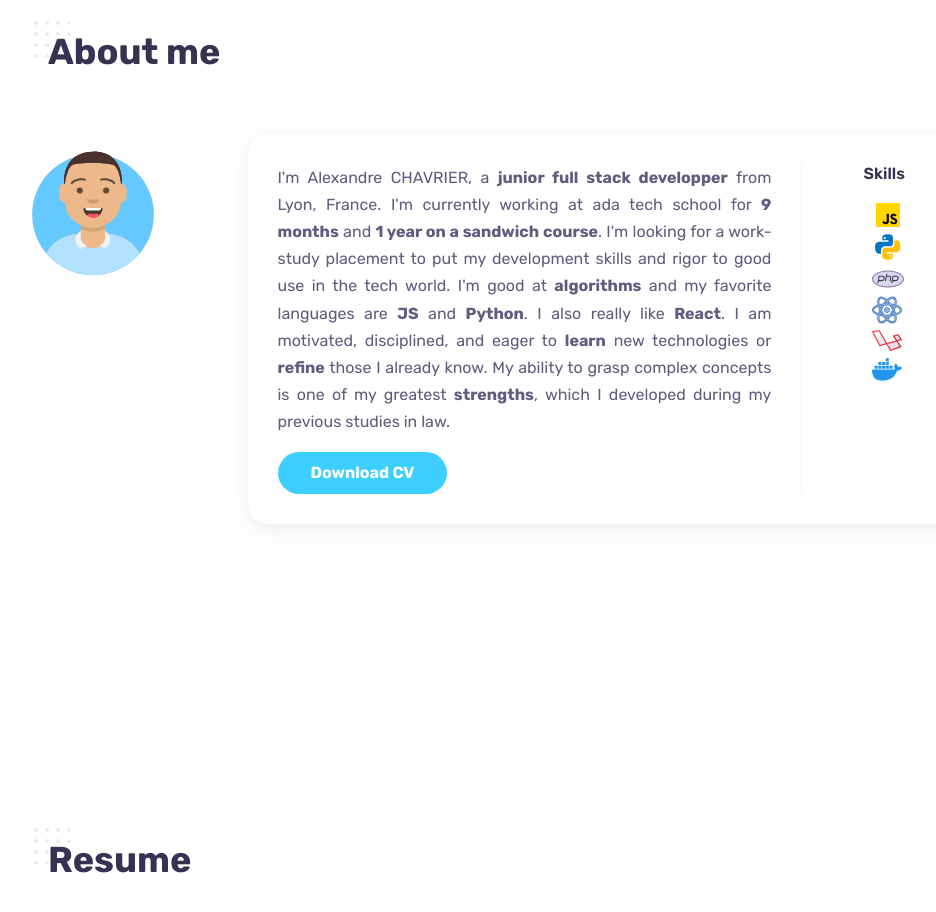
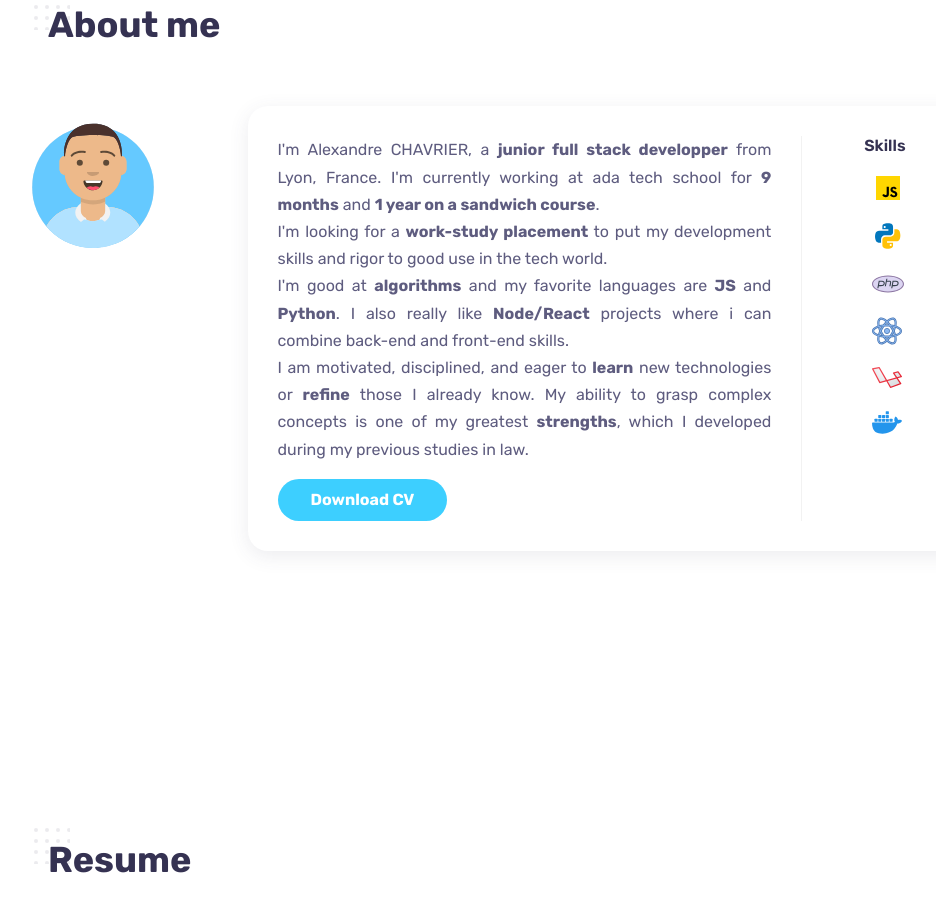
Before and after one commit to AlexandreChavrier/portfolio-alex, a React (Vite) app: page / in a window 1280 px wide. Shown: the part 923-1835 px from the top of the page, without its empty margins (157-1093 px from the left). Built offline with nearby package versions, Linux system fonts and the light colour scheme.

Commit message:
push de la V1.1

```diff
--- a/src/components/about/About.jsx
+++ b/src/components/about/About.jsx
@@ -13,11 +13,11 @@ function About() {
                 <img src={Avatar2} alt="" className="about__img" />
                 <div className="about__data grid">
                     <div className="about__info">
-                        <p className="about__description">I'm Alexandre CHAVRIER, a <strong>junior full stack developper</strong> from Lyon, France.
-                        I'm currently working at ada tech school for <strong>9 months</strong> and <strong>1 year on a sandwich course</strong>.
-                        I'm looking for a work-study placement to put my development skills and rigor to good use in the tech world.
-                        I'm good at <strong>algorithms</strong> and my favorite languages are <strong>JS</strong> and <strong>Python</strong>. I also really like <strong>React</strong>.
-                        I am motivated, disciplined, and eager to <strong>learn</strong> new technologies or <strong>refine</strong> those I already know. My ability to grasp complex concepts is one of my greatest <strong>strengths</strong>,
+                        <p className="about__description">  I'm Alexandre CHAVRIER, a <strong>junior full stack developper</strong> from Lyon, France.
+                        I'm currently working at ada tech school for <strong>9 months</strong> and <strong>1 year on a sandwich course</strong>.<br />
+                            I'm looking for a <strong>work-study placement</strong> to put my development skills and rigor to good use in the tech world.<br />
+                            I'm good at <strong>algorithms</strong> and my favorite languages are <strong>JS</strong> and <strong>Python</strong>. I also really like <strong>Node/React</strong> projects where i can combine back-end and front-end skills.<br />
+                            I am motivated, disciplined, and eager to <strong>learn</strong> new technologies or <strong>refine</strong> those I already know. My ability to grasp complex concepts is one of my greatest <strong>strengths</strong>,
                         which I developed during my previous studies in law.</p>
                         <a href="../../public/CV_Alexandre_Chavrier_F.pdf" className="btn" id='btn__download' download>Download CV</a>
                     </div>
--- a/src/components/about/about.css
+++ b/src/components/about/about.css
@@ -22,6 +22,7 @@
     display: flex;
     justify-content: center;
     border-left: 1px solid rgba(0, 0, 0, 0.05);
+
 }
 
 #btn__download {
@@ -30,8 +31,10 @@
 
 .skills {
     margin-bottom: 1rem;
+    margin-left: 1rem;
 }
 
 .skills__img {
     padding-left: 0.5rem;
+    margin: 1rem;
 }
```
